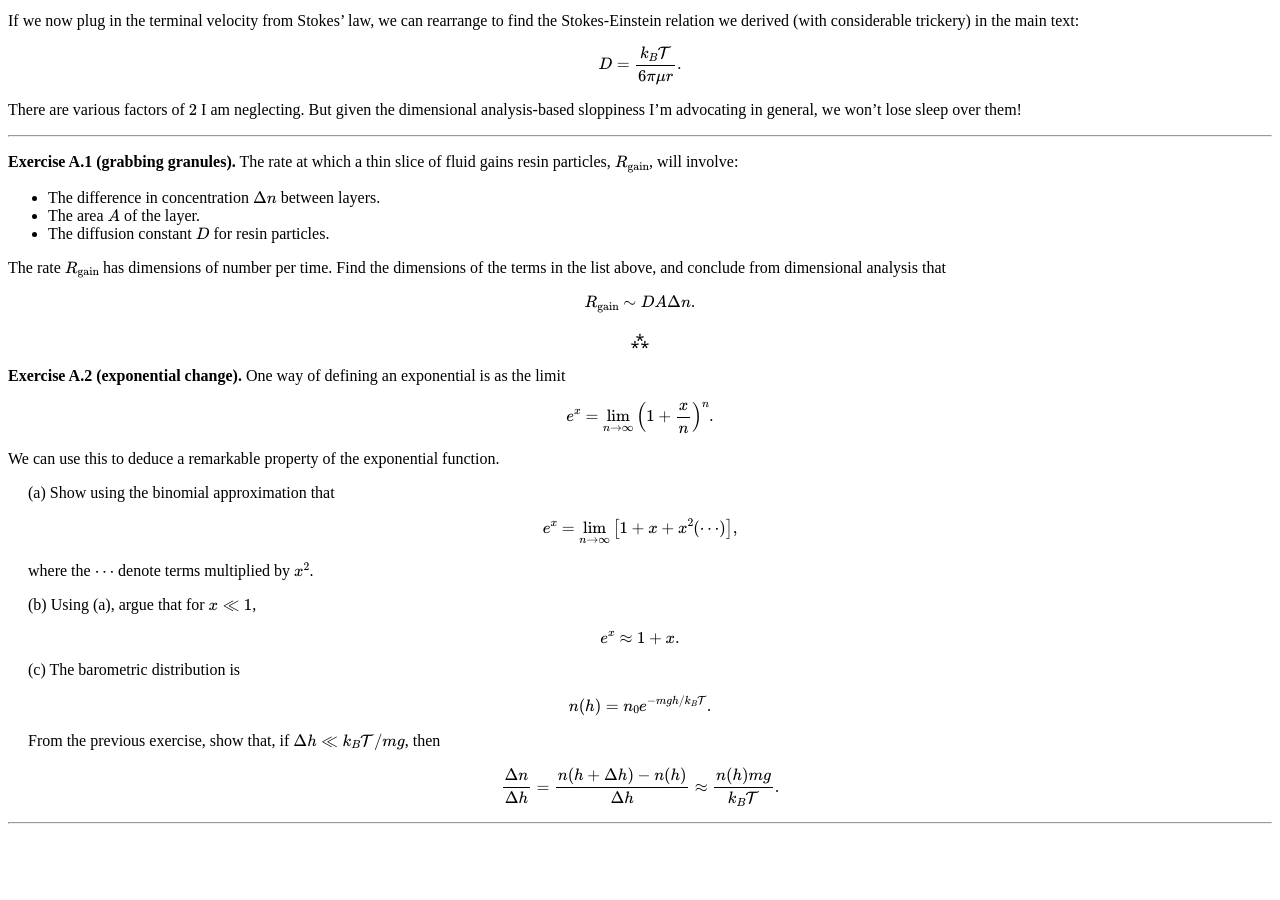
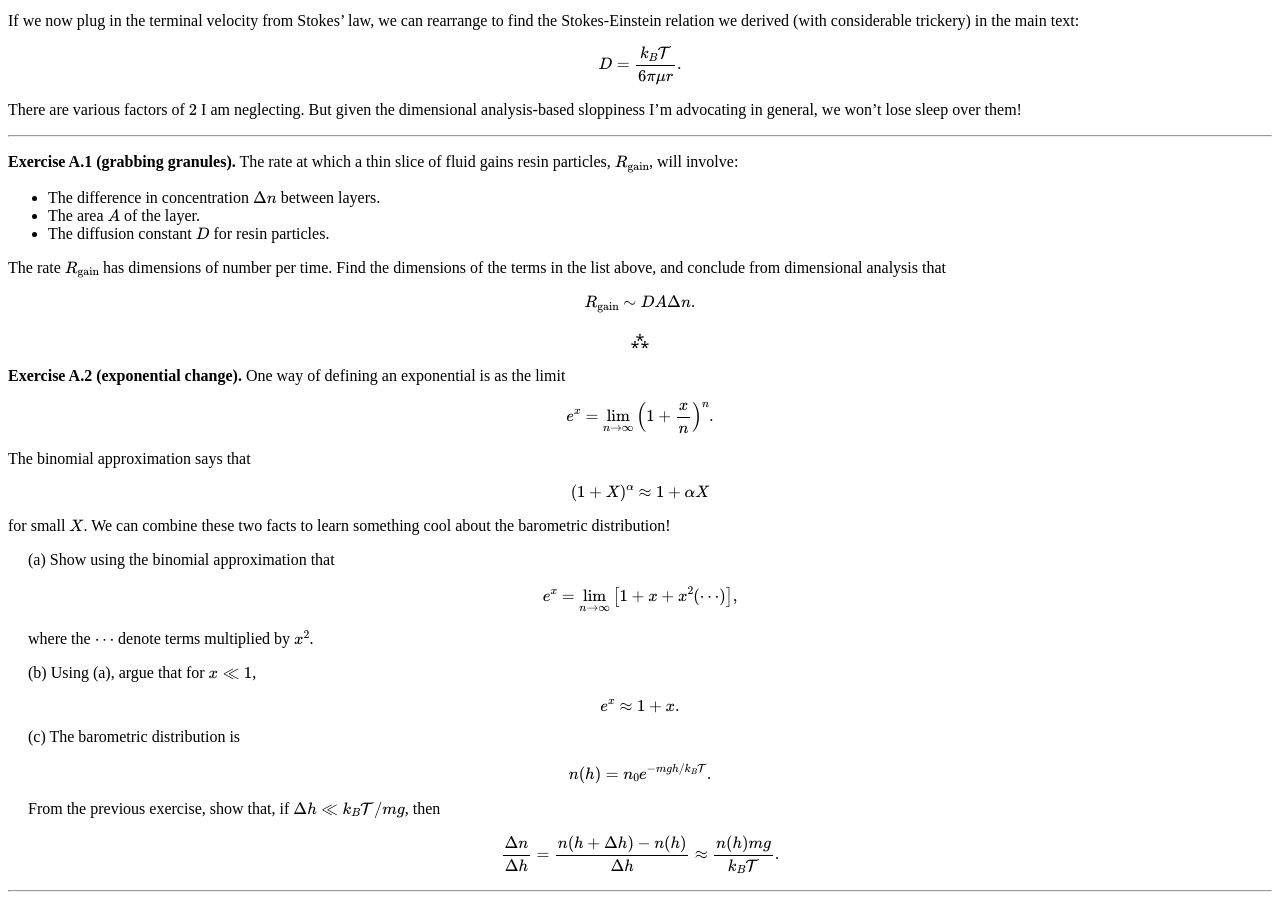
Before and after one commit to hapax/hapax.github.io, a Jekyll site: the page built from assets/napkin-hacks-appendix.md, in a window 1280 px wide and 900 px high, scrolled down 2160 px. Built offline with Jekyll 4.4.1, drawn with Linux system fonts in a browser that asks for light colours; our own code applies the rules of GitHub Pages for plain Markdown files; formulas are drawn with MathJax 3; a script that is not in the unit is left out; before the commit the page ends 2992 px from its top, so only the background shows below that.

Commit message:
Update napkin-hacks-appendix.md

```diff
--- a/assets/napkin-hacks-appendix.md
+++ b/assets/napkin-hacks-appendix.md
@@ -146,7 +146,15 @@ $$
 e^x = \lim_{n\to\infty} \left(1 + \frac{x}{n}\right)^n.
 $$
 
-We can use this to deduce a remarkable property of the exponential function.
+The binomial approximation says that
+
+$$
+(1 + X)^\alpha \approx 1 + \alpha X
+$$
+
+for small $X$.
+We can combine these two facts to learn something cool about the
+barometric distribution!
 
 <span style="padding-left: 20px; display:block">
 (a) Show using the binomial approximation that
```
